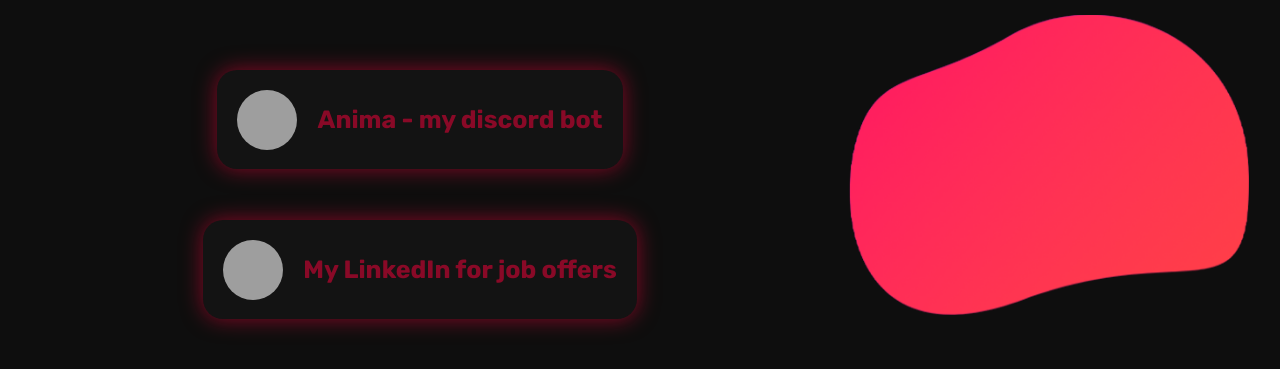
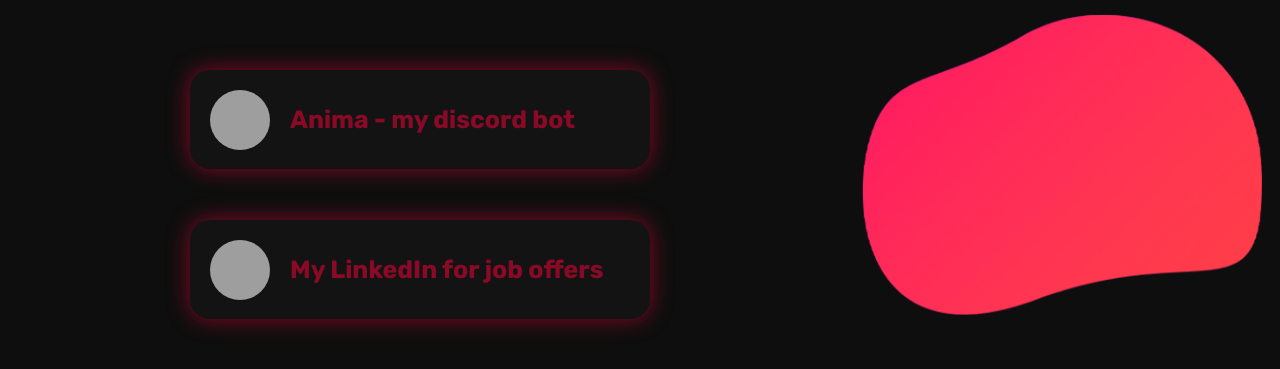
Before and after one commit to NeckitWin/neckitwin.github.io, a React (Create React App) app: page / in a window 1280 px wide. Shown: the part 3648-4017 px from the top of the page. Built offline with nearby package versions, Linux system fonts and the light colour scheme; grey boxes are pictures that could not be loaded.

Commit message:
update links

```diff
--- a/src/components/Footer/Link/Link.css
+++ b/src/components/Footer/Link/Link.css
@@ -5,11 +5,12 @@
     border-radius: 20px;
     padding: 10px 20px;
     display: flex;
-    justify-content: center;
+    justify-content: flex-start;
     align-items: center;
     color: rgb(255,0,59,0.5);
     box-shadow: 0 0 21px rgb(255,0,59,0.5);
     transition: 0.3s ease;
+    width: 420px;
 }
 
 .footer-link:hover {
```
